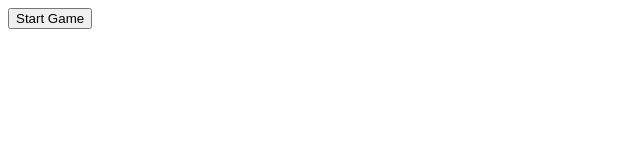
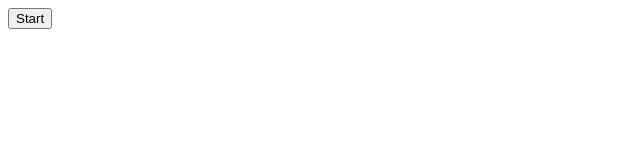
Before and after one commit to saurabhburnwal/rock-paper-scissors, a plain HTML site: page index.html in a window 1280 px wide. Shown: the whole page, without its empty margins (0-640 px from the left). Drawn offline with Linux system fonts and the light colour scheme.

Commit message:
change text of button to start

```diff
--- a/index.html
+++ b/index.html
@@ -8,7 +8,7 @@
 </head>
 
 <body>
-    <button id="start">Start Game</button>
+    <button id="start">Start</button>
     <script src="myscipt.js"></script>
 </body>
 
```
